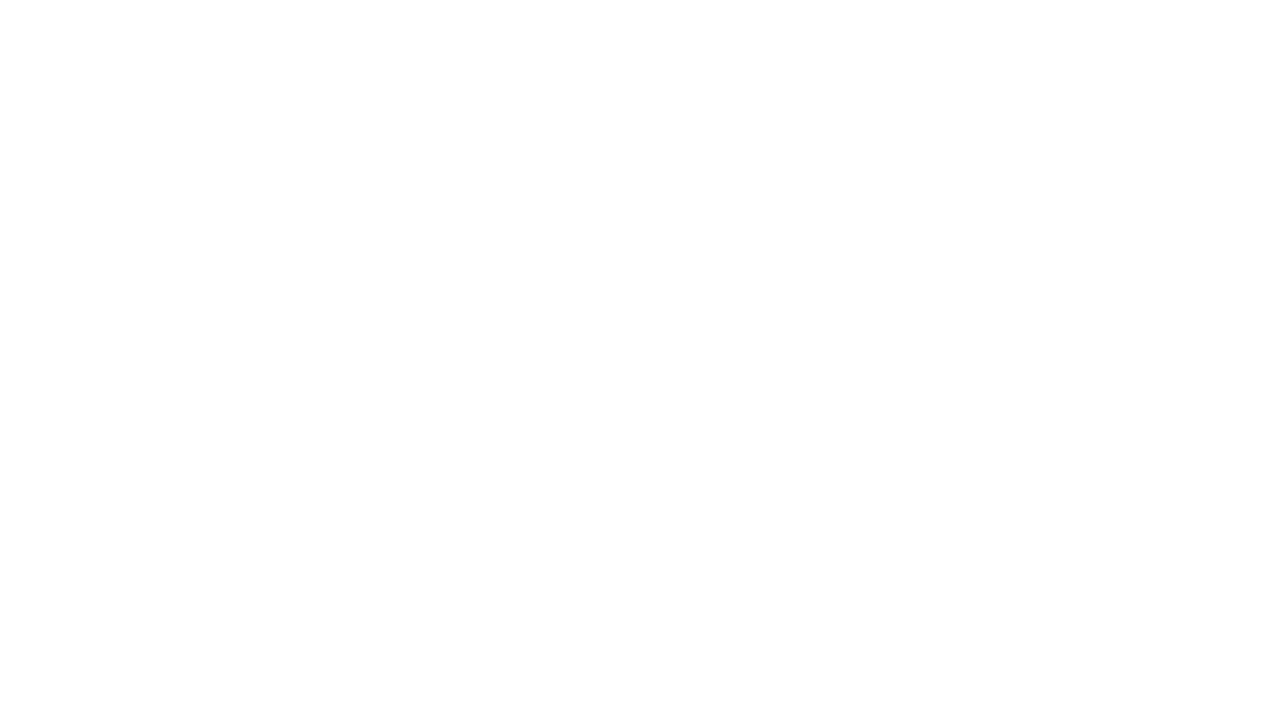
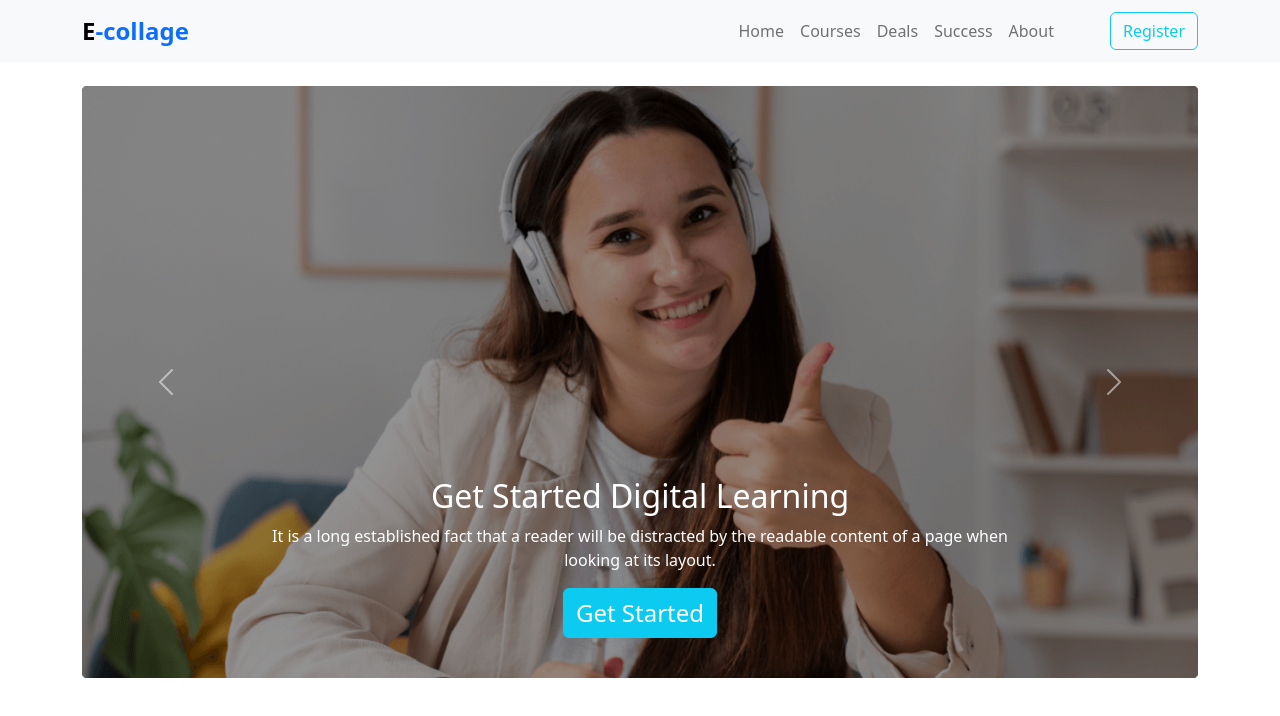
Before and after one commit to Bestimran/E-Collage, a plain HTML site: page index.html in a window 1280 px wide. Drawn offline with nearby package versions, Linux system fonts and the light colour scheme.

Commit message:
Header added

```diff
--- a/index.html
+++ b/index.html
@@ -5,9 +5,90 @@
     <meta http-equiv="X-UA-Compatible" content="IE=edge">
     <meta name="viewport" content="width=device-width, initial-scale=1.0">
     <title>E-collage</title>
+    <link rel="stylesheet" href="styles/style.css">
     <link rel="stylesheet" href="https://cdn.jsdelivr.net/npm/bootstrap@5.2.0/dist/css/bootstrap.min.css">
 </head>
 <body>
+    <!-- header start -->
+    <header>
+        <nav class="navbar navbar-expand-sm navbar-light bg-light">
+              <div class="container">
+                <a class="navbar-brand fw-bold text-primary fs-4" href="#"><span class="text-black fw-bolder">E</span>-collage</a>
+                <button class="navbar-toggler d-lg-none" type="button" data-bs-toggle="collapse" data-bs-target="#collapsibleNavId" aria-controls="collapsibleNavId"
+                    aria-expanded="false" aria-label="Toggle navigation">
+                    <span class="navbar-toggler-icon"></span>
+                </button>
+                <div class="collapse navbar-collapse" id="collapsibleNavId">
+                    <ul class="navbar-nav ms-auto mx-5 mt-2 mt-lg-0">
+                        <li class="nav-item active">
+                            <a class="nav-link" href="#">Home <span class="visually-hidden">(current)</span></a>
+                        </li>
+                        <li class="nav-item">
+                            <a class="nav-link" href="#">Courses</a>
+                        </li>
+                        <li class="nav-item">
+                            <a class="nav-link" href="#">Deals</a>
+                        </li>
+                        <li class="nav-item">
+                            <a class="nav-link" href="#">Success</a>
+                        </li>
+                        <li class="nav-item">
+                            <a class="nav-link" href="#">About</a>
+                        </li>
+
+                    </ul>
+                    <form class="d-flex my-2 my-lg-0">
+                        <button class="btn btn-outline-info my-2 my-sm-0" type="submit">Register</button>
+                    </form>
+                </div>
+          </div>
+        </nav>
+
+        <section class="container mt-4">
+            <div id="carouselExampleCaptions" class="carousel slide" data-bs-ride="false">
+                <div class="carousel-inner">
+                  <div class="carousel-item active">
+                    <img class="image-slide img-fluid" src="images/cover/cover-1.png" class="d-block w-100" alt="...">
+                    <div class="carousel-caption">
+                      <h5 class="fs-2">Get Started Digital Learning</h5>
+                      <p>It is a long established fact that a reader will be distracted by the readable content of a page when looking at its layout.</p>
+                      <div class="btn btn-info text-white fs-4">Get Started</div>
+                    </div>
+                  </div>
+                   <div class="carousel-item">
+                    <img class="image-slide img-fluid " src="images/cover/cover-2.jpg" class="d-block w-100" alt="...">
+                    <div class="carousel-caption d-none d-md-block">
+                      <div class="mb-5">
+                        <h5 class="fs-2">Get Started Digital Learning</h5>
+                      <p>It is a long established fact that a reader will be distracted by the readable content of a page when looking at its layout.</p>
+                      <div class="btn btn-info text-white fs-4">Get Started</div>
+                      </div>
+                    </div>
+                  </div>
+                  <div class="carousel-item">
+                    <img class="image-slide img-fluid" src="images/cover/cover-3.jpg" class="d-block w-100" alt="...">
+                    <div class="carousel-caption d-none d-md-block">
+                      <h5 class="fs-2">Get Started Digital Learning</h5>
+                      <p>It is a long established fact that a reader will be distracted by the readable content of a page when looking at its layout.</p>
+                      <div class="btn btn-info text-white fs-4">Get Started</div>
+                    </div>
+                  </div>
+                </div>
+                <button class="carousel-control-prev" type="button" data-bs-target="#carouselExampleCaptions" data-bs-slide="prev">
+                  <span class="carousel-control-prev-icon" aria-hidden="true"></span>
+                  <span class="visually-hidden">Previous</span>
+                </button>
+                <button class="carousel-control-next" type="button" data-bs-target="#carouselExampleCaptions" data-bs-slide="next">
+                  <span class="carousel-control-next-icon" aria-hidden="true"></span>
+                  <span class="visually-hidden">Next</span>
+                </button>
+              </div>
+        </section>
+      </header>
+<!-- header end -->
+
+
+
 
 
     <script src="https://cdn.jsdelivr.net/npm/bootstrap@5.2.0/dist/js/bootstrap.bundle.min.js"></script>
--- a/styles/style.css
+++ b/styles/style.css
@@ -0,0 +1,3 @@
+.image-slide{
+    filter: brightness(60%);
+}
```
